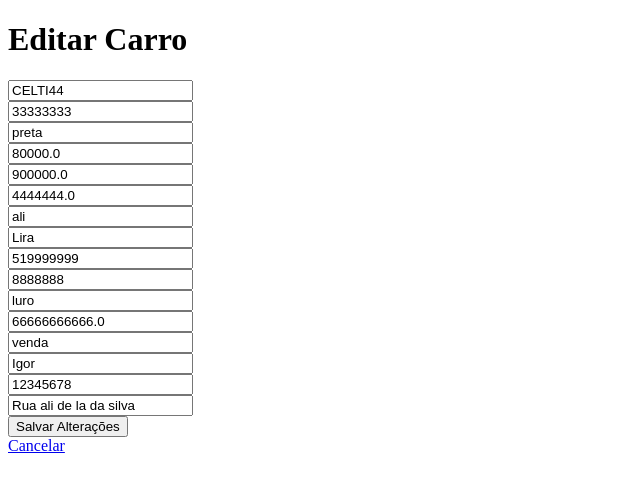
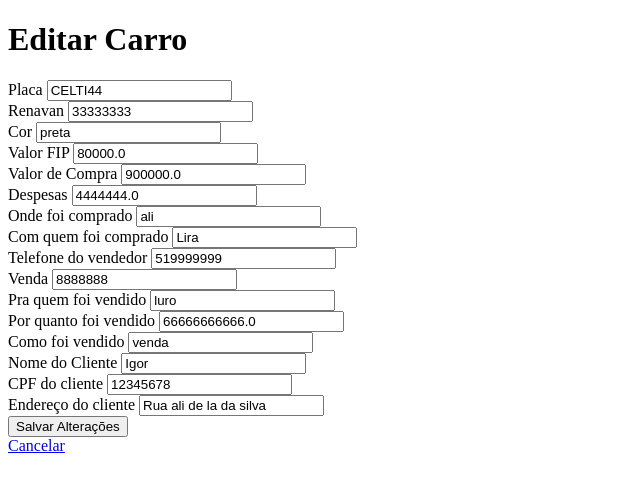
Before and after one commit to C2002G/Gerenciador-de-vendas, a Flask app: a page that uses templates/editar_carro.html in a window 1280 px wide. Shown: the top 492 px of the page, without its empty margins (0-640 px from the left). Run offline with Flask 3, Linux system fonts and the light colour scheme; data comes from the database, SQL or seed files in the repository; both versions use the stored data as it was after the commit.

Commit message:
ajustado o label dos edit

```diff
--- a/templates/editar_carro.html
+++ b/templates/editar_carro.html
@@ -7,25 +7,43 @@
 </head>
 <body>
     <h1>Editar Carro</h1>
+        <div class="form-group">
             <form method="post">
+                <label for="placa">Placa</label>
                 <input type="text" name="placa" placeholder="Placa" value="{{ carro.placa }}" required><br>
+                <label for="Renavan">Renavan</label>
                 <input type="text" name="renavan" placeholder="Renavan" value="{{ carro.renavan }}" required><br>
+                <label for="Cor">Cor</label>
                 <input type="text" name="cor" placeholder="Cor" value="{{ carro.cor }}" required><br>
+                <label for="Valor FIP">Valor FIP</label>
                 <input type="number" name="valor_fip" placeholder="Valor FIP" value="{{ carro.valor_fip }}" required><br>
+                <label for="Valor de Compra">Valor de Compra</label>
                 <input type="number" name="valor_compra" placeholder="Valor de Compra" value="{{ carro.valor_compra }}" required><br>
+                <label for="Despesas">Despesas</label>
                 <input type="number" name="despesas" placeholder="Despesas" value="{{ carro.despesas }}" required><br>
+                <label for="Onde foi comprado">Onde foi comprado</label>
                 <input type="text" name="local_compra" placeholder="Onde foi comprado" value="{{ carro.local_compra }}" required><br>
+                <label for="Com quem foi comprado">Com quem foi comprado</label>
                 <input type="text" name="vendedor" placeholder="Com quem foi comprado" value="{{ carro.vendedor }}" required><br>
+                <label for="Telefone do vendedor">Telefone do vendedor</label>
                 <input type="text" name="telefone_vendedor" placeholder="Telefone do vendedor" value="{{ carro.telefone_vendedor }}" required><br>
+                <label for="Venda">Venda</label>
                 <input type="text" name="venda" placeholder="Venda" value="{{ carro.venda }}" required><br>
+                <label for="Pra quem foi vendido">Pra quem foi vendido</label>
                 <input type="text" name="comprador" placeholder="Pra quem foi vendido" value="{{ carro.comprador }}" required><br>
+                <label for="Por quanto foi vendido">Por quanto foi vendido</label>
                 <input type="number" name="valor_venda" placeholder="Por quanto foi vendido" value="{{ carro.valor_venda }}" required><br>
+                <label for="Como foi vendido">Como foi vendido</label>
                 <input type="text" name="tipo_venda" placeholder="Como foi vendido (troca ou não)" value="{{ carro.tipo_venda }}" required><br>
+                <label for="Nome do Cliente">Nome do Cliente</label>
                 <input type="text" name="cliente_nome" placeholder="Nome do Cliente" value="{{ carro.cliente_nome }}" required><br>
+                <label for="CPF do cliente">CPF do cliente</label>
                 <input type="text" name="cliente_cpf" placeholder="CPF do Cliente" value="{{ carro.cliente_cpf }}" required><br>
+                <label for="Endereço do cliente">Endereço do cliente</label>
                 <input type="text" name="cliente_endereco" placeholder="Endereço do Cliente" value="{{ carro.cliente_endereco }}" required><br>
                 <button type="submit">Salvar Alterações</button>
             </form>
             <a href="{{ url_for('detalhes_carro', placa=carro.placa) }}">Cancelar</a>
+        </div>
 </body>
 </html>
--- a/templates/index.html
+++ b/templates/index.html
@@ -4,6 +4,7 @@
     <meta charset="UTF-8">
     <meta name="viewport" content="width=device-width, initial-scale=1.0">
     <title>Carros</title>
+
     <style>
         .dut-button {
             padding: 5px 10px;
```
Also changed, not shown: carros.db. Lines whose indentation alone changed are shown as unchanged.
